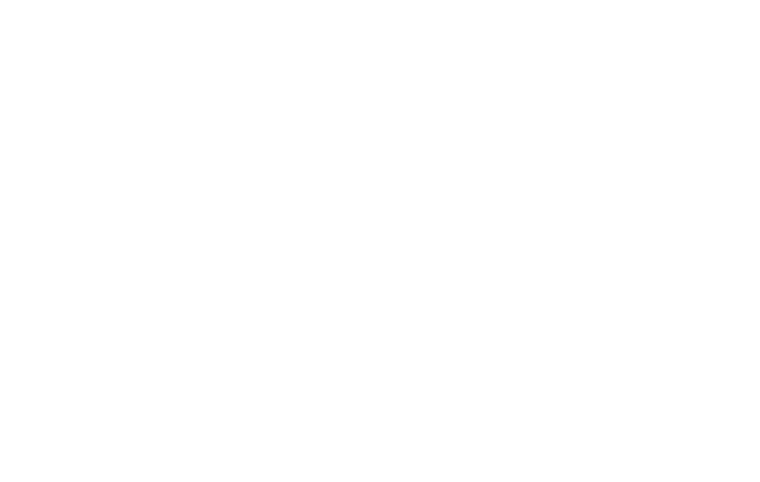
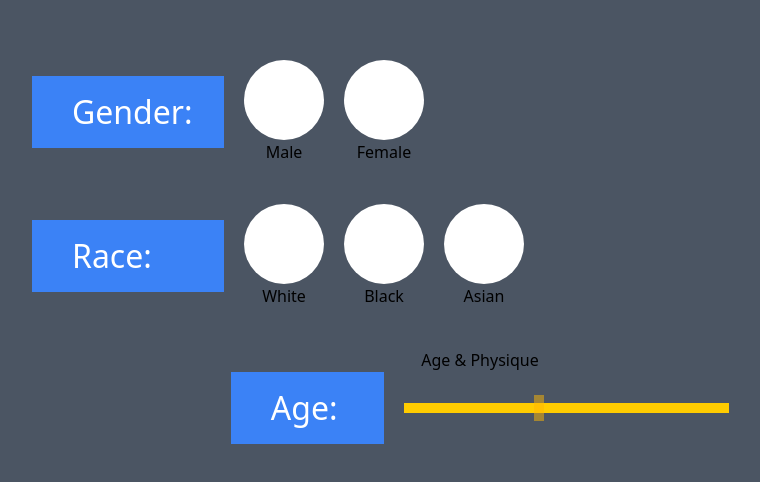
Before and after one commit to vindexTOS/calculators, a React (Vite) app: page /life-expectancy in a window 1280 px wide. Before the commit this address had no page. Shown: the part 148-630 px from the top of the page, without its empty margins (160-920 px from the left). Built offline with nearby package versions, Linux system fonts and the light colour scheme.

Commit message:
life expectancy calc init

```diff
--- a/package.json
+++ b/package.json
@@ -11,6 +11,7 @@
   "dependencies": {
     "react": "^18.2.0",
     "react-dom": "^18.2.0",
+    "react-icons": "^4.8.0",
     "react-router-dom": "^6.9.0"
   },
   "devDependencies": {
--- a/src/App.tsx
+++ b/src/App.tsx
@@ -3,12 +3,14 @@
 import Home from './components/Home'
 import EMIcalulator from './components/EMIcalulator'
 import CompaunedIntrest from './components/CompaunedIntrest'
+import LifeExpectancy from './components/LifeExpectancy'
 function App() {
   return (
     <Routes>
       <Route path="/" element={<Home />} />
       <Route path="emi-calulator" element={<EMIcalulator />} />
       <Route path="compauned-intrest" element={<CompaunedIntrest />} />
+      <Route path="life-expectancy" element={<LifeExpectancy />} />
     </Routes>
   )
 }
--- a/src/components/CompaunedIntrest.tsx
+++ b/src/components/CompaunedIntrest.tsx
@@ -7,8 +7,8 @@
   const [interestRate, setIntrestRate] = useState<number>(0)
   const [result, setResult] = useState<number>(0)
   const calulateResult = () => {
-    const n = 1 // assuming annual compounding
-    const r = interestRate / 100 // convert interest rate to decimal
+    const n = 1
+    const r = interestRate / 100
     const t = years
 
     const principal = initialInvestment
--- a/src/components/Home.tsx
+++ b/src/components/Home.tsx
@@ -5,6 +5,7 @@
     <div>
       <Link to="emi-calulator">EMI calculator</Link>
       <Link to="compauned-intrest">compound interest calculator</Link>
+      <Link to="life-expectancy">Life Expectancy calulcator</Link>
     </div>
   )
 }
--- /dev/null
+++ b/src/components/LifeExpectancy.tsx
@@ -0,0 +1,180 @@
+import React, { useState, useReducer, Reducer, Dispatch, FC } from 'react'
+import { AiFillCheckCircle } from 'react-icons/ai'
+
+type State = {
+  male: boolean
+  female: boolean
+  white: boolean
+  black: boolean
+  asian: boolean
+}
+
+type Action = {
+  type: string
+}
+
+const LifeExpectancy = () => {
+  const style = {
+    section: `w-[100%] h-[100vh] bg-gray-600 flex flex-col gap-10 items-center justify-center`,
+    header: `px-10 py-3  bg-blue-500 text-[2rem] w-[12rem] text-white`,
+    genderDiv: `  w-[70%]  flex  gap-5 items-center justify-start`,
+    labelInputDiv: ` flex flex-col items-center justify-center  `,
+    checkBox: `w-[5rem] bg-white h-[5rem] rounded-[50%] relative flex items-center justify-center cursor-pointer `,
+    checKIcon: `absolute text-blue-500 w-[6rem] h-[6rem] cursor-pointer`,
+    raceDiv: ` w-[70%]   flex  gap-5 items-center justify-start`,
+    ageAndPHysiqueDiv: ` w-[70%]  flex items-center justify-center gap-5`,
+    rangeInput: ` w-[500px]`,
+  }
+
+  const reducer = (state: State, action: Action) => {
+    switch (action.type) {
+      case 'male':
+        return {
+          ...state,
+          male: state.male = true,
+          female: state.female = false,
+        }
+      case 'female':
+        return {
+          ...state,
+          female: state.female = true,
+          male: state.male = false,
+        }
+      case 'white':
+        return {
+          ...state,
+          white: state.white = true,
+          black: state.black = false,
+          asian: state.asian = false,
+        }
+      case 'black':
+        return {
+          ...state,
+          white: state.white = false,
+          black: state.black = true,
+          asian: state.asian = false,
+        }
+      case 'asian':
+        return {
+          ...state,
+          white: state.white = false,
+          black: state.black = false,
+          asian: state.asian = true,
+        }
+      default:
+        return state
+    }
+  }
+
+  const [state, dispatch] = useReducer<Reducer<State, Action>>(reducer, {
+    male: false,
+    female: false,
+    white: false,
+    black: false,
+    asian: false,
+  })
+
+  return (
+    <section className={style.section}>
+      <div className={style.genderDiv}>
+        <h1 className={style.header}>Gender:</h1>
+        <div className={style.labelInputDiv}>
+          <span
+            onClick={() => dispatch({ type: 'male' })}
+            className={style.checkBox}
+          >
+            {state.male && <AiFillCheckCircle className={style.checKIcon} />}
+          </span>
+          <label>Male</label>
+        </div>
+        <div className={style.labelInputDiv}>
+          <span
+            onClick={() => dispatch({ type: 'female' })}
+            className={style.checkBox}
+          >
+            {state.female && <AiFillCheckCircle className={style.checKIcon} />}
+          </span>
+          <label>Female</label>
+        </div>
+      </div>
+      <div className={style.raceDiv}>
+        <h1 className={style.header}>Race:</h1>
+        <div className={style.labelInputDiv}>
+          <span
+            onClick={() => dispatch({ type: 'white' })}
+            className={style.checkBox}
+          >
+            {state.white && <AiFillCheckCircle className={style.checKIcon} />}
+          </span>
+          <label>White</label>
+        </div>
+        <div className={style.labelInputDiv}>
+          <span
+            onClick={() => dispatch({ type: 'black' })}
+            className={style.checkBox}
+          >
+            {state.black && <AiFillCheckCircle className={style.checKIcon} />}
+          </span>
+          <label>Black</label>
+        </div>
+        <div className={style.labelInputDiv}>
+          <span
+            onClick={() => dispatch({ type: 'asian' })}
+            className={style.checkBox}
+          >
+            {state.asian && <AiFillCheckCircle className={style.checKIcon} />}
+          </span>
+          <label>Asian</label>
+        </div>
+      </div>
+      <div className={style.labelInputDiv}>
+        <h1>Age & Physique</h1>
+        <div className={style.ageAndPHysiqueDiv}>
+          <h1 className={style.header}>Age: </h1>
+          <input className={style.rangeInput} type="range" min={1} max={120} />
+        </div>
+      </div>
+    </section>
+  )
+}
+
+export default LifeExpectancy
+
+// type CheckBoxObj = {
+//     state: boolean[]
+//     dispatchAction: string[]
+//     titles: string[]
+//   }
+
+//   const CheckBoxes = ({ title, obj }: { title: string; obj: CheckBoxObj }) => {
+//     return (
+//       <div className={style.genderDiv}>
+//         <h1 className={style.header}>{title}</h1>
+
+//         <div className={style.labelInputDiv}>
+//           {obj.dispatchAction.map((val: string) => {
+//             return (
+//               <span
+//                 onClick={() => dispatch({ type: val })}
+//                 className={style.checkBox}
+//               >
+//                 {obj.state.map((val: boolean) => {
+//                   return (
+//                     <>
+//                       {state.male && (
+//                         <AiFillCheckCircle className={style.checKIcon} />
+//                       )}
+//                     </>
+//                   )
+//                 })}
+//               </span>
+//             )
+//           })}
+
+//           {obj.titles.map((val: string) => (
+//             <label>{val}</label>
+//           ))}
+//         </div>
+//       </div>
+//     )
+//   }
```
Also changed, not shown: 1 other file (tests, documents, lock files or other folders).
